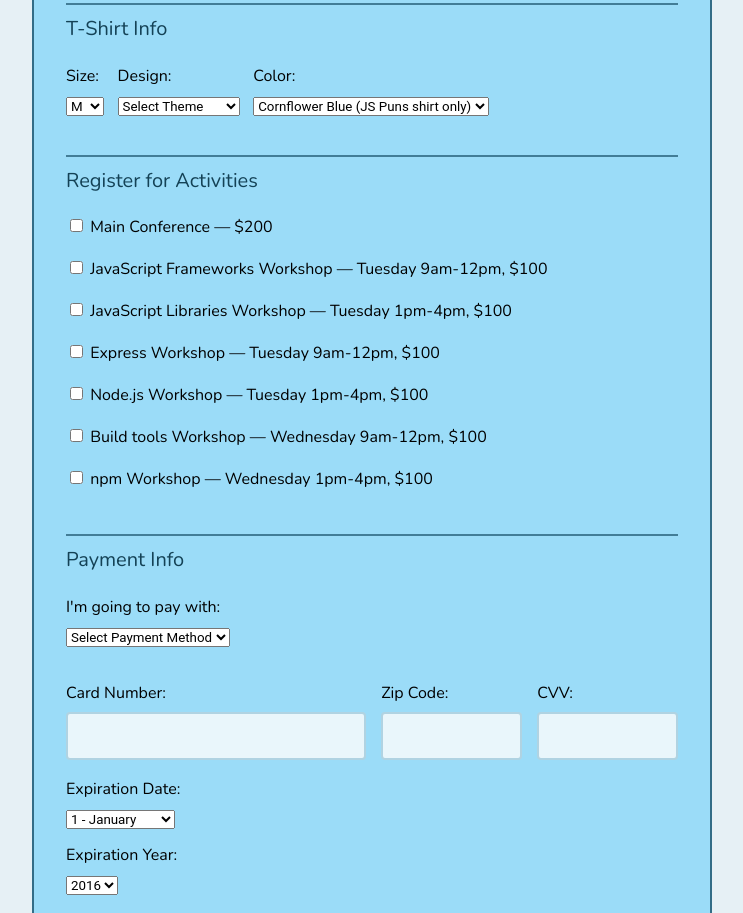
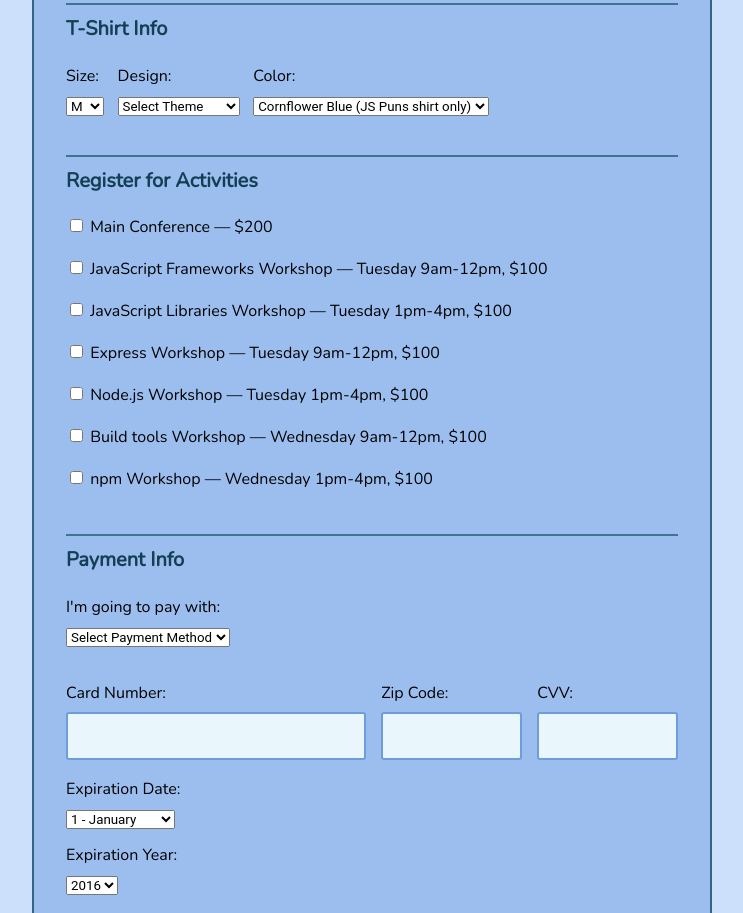
Before and after one commit to d-bryan/interactive-form, a plain HTML site: page index.html in a window 1280 px wide. Shown: the part 580-1493 px from the top of the page, without its empty margins (268-1011 px from the left). Drawn offline with nearby package versions, Linux system fonts and the light colour scheme.

Commit message:
updated files from community before starting

```diff
--- a/css/style.css
+++ b/css/style.css
@@ -17,7 +17,7 @@ button {
 body {
   font: 1em/1.5;
   color: rgba(6, 49, 68, 0.9);
-	background: #e6f0f5;
+	background: #CDE0FB;
 }
 
 header {
@@ -40,9 +40,9 @@ a {
 
 form {
 	padding: .875em 1.875em 1.875em;
-	background: #9bdcf8;
+	background: #9BBEEF;
 	border: 2px solid rgba(8, 63, 87, 0.7);
-	border-radius: 4px;
+	border-radius: 3px;
 }
 
 fieldset,
@@ -62,7 +62,7 @@ button {
 }
 
 legend {
-	font-weight: 500;
+	font-weight: bold;
 	padding-top: .5em;
 	border-top: 2px solid rgba(8, 63, 87, 0.6);
 	margin-bottom: 1.125em;
@@ -90,8 +90,8 @@ input {
 	font-weight: 500;
 	padding: .8em;
 	background: #e9f6fb;
-	border: 2px solid #b0d3e2;
-	border-radius: 4px;
+	border: 2px solid #6F9DDC;
+	border-radius: 3px;
 	outline: none;
 }
 
@@ -118,8 +118,7 @@ button {
 }
 
 button:hover {
-	background: #0887bd;
-	border: 2px solid #f4f6f6;
+	background: #6F9DDC;
 }
 
 input,
--- a/index.html
+++ b/index.html
@@ -20,13 +20,13 @@
         <legend>Basic Info</legend>
 
         <label for="name">Name:</label>
-        <input type="text" id="name" name="user_name">
+        <input type="text" id="name" name="user-name">
 
         <label for="mail">Email:</label>
-        <input type="email" id="mail" name="user_email">
+        <input type="email" id="mail" name="user-email">
 
         <label for="title">Job Role</label>
-        <select id="title" name="user_title">
+        <select id="title" name="user-title">
           <option value="full-stack js developer">Full Stack JavaScript Developer</option>
           <option value="front-end developer">Front End Developer</option>
           <option value="back-end developer">Back End Developer</option>
@@ -41,7 +41,7 @@
 
         <div>
           <label for="size">Size:</label>
-          <select id="size" name="user_size">
+          <select id="size" name="user-size">
             <option value="small">S</option>
             <option value="medium" selected>M</option>
             <option value="large">L</option>
@@ -51,7 +51,7 @@
 
         <div>
           <label for="design">Design:</label>
-          <select id="design" name="user_design">
+          <select id="design" name="user-design">
             <option>Select Theme</option>
             <option value="js puns">Theme - JS Puns</option>
             <option value="heart js">Theme - I &#9829; JS</option>
@@ -73,21 +73,41 @@
 
       <fieldset class="activities">
         <legend>Register for Activities</legend>
-        <label><input type="checkbox" name="all"> Main Conference — $200</label>
-        <label><input type="checkbox" name="js-frameworks"> JavaScript Frameworks Workshop — Tuesday 9am-12pm, $100</label>
-        <label><input type="checkbox" name="js-libs"> JavaScript Libraries Workshop — Tuesday 1pm-4pm, $100</label>
-        <label><input type="checkbox" name="express"> Express Workshop — Tuesday 9am-12pm, $100</label>
-        <label><input type="checkbox" name="node"> Node.js Workshop — Tuesday 1pm-4pm, $100</label>
-        <label><input type="checkbox" name="build-tools"> Build tools Workshop — Wednesday 9am-12pm, $100</label>
-        <label><input type="checkbox" name="npm"> npm Workshop — Wednesday 1pm-4pm, $100</label>
+        <label>
+          <input type="checkbox" name="all" data-cost="$200"> Main Conference — $200
+        </label>
+        <label>
+          <input type="checkbox" name="js-frameworks" data-day-and-time="Tuesday 9am-12pm" data-cost="$100">
+          JavaScript Frameworks Workshop — Tuesday 9am-12pm, $100
+        </label>
+        <label>
+          <input type="checkbox" name="js-libs" data-day-and-time="Tuesday 1pm-4pm" data-cost="$100">
+          JavaScript Libraries Workshop — Tuesday 1pm-4pm, $100
+        </label>
+        <label>
+          <input type="checkbox" name="express" data-day-and-time="Tuesday 9am-12pm" data-cost="$100">
+          Express Workshop — Tuesday 9am-12pm, $100
+        </label>
+        <label>
+          <input type="checkbox" name="node" data-day-and-time="Tuesday 1pm-4pm" data-cost="$100">
+          Node.js Workshop — Tuesday 1pm-4pm, $100
+        </label>
+        <label>
+          <input type="checkbox" name="build-tools" data-day-and-time="Wednesday 9am-12pm" data-cost="$100">
+          Build tools Workshop — Wednesday 9am-12pm, $100
+        </label>
+        <label>
+          <input type="checkbox" name="npm" data-day-and-time="Wednesday 1pm-4pm" data-cost="$100">
+          npm Workshop — Wednesday 1pm-4pm, $100
+        </label>
 
       </fieldset>
       <fieldset>
         <legend>Payment Info</legend>
 
         <label for="payment">I'm going to pay with:</label>
-        <select id="payment" name="user_payment">
-          <option value="select_method">Select Payment Method</option>
+        <select id="payment" name="user-payment">
+          <option value="select method">Select Payment Method</option>
           <option value="credit card">Credit Card</option>
           <option value="paypal">PayPal</option>
           <option value="bitcoin">Bitcoin</option>
@@ -97,21 +117,21 @@
 
           <div class="col-6 col">
             <label for="cc-num">Card Number:</label>
-        	  <input id="cc-num" name="user_cc-num" type="text">
+        	  <input id="cc-num" name="user-cc-num" type="text">
           </div>
 
           <div class="col-3 col">
             <label for="zip">Zip Code:</label>
-            <input id="zip" name="user_zip" type="text">
+            <input id="zip" name="user-zip" type="text">
           </div>
 
           <div class="col-3 col">
             <label for="cvv">CVV:</label>
-            <input id="cvv" name="user_cvv" type="text">
+            <input id="cvv" name="user-cvv" type="text">
           </div>
 
           <label for="exp-month">Expiration Date:</label>
-          <select id="exp-month" name="user_exp-month">
+          <select id="exp-month" name="user-exp-month">
             <option value="1">1 - January</option>
             <option value="2">2 - February</option>
             <option value="3">3 - March</option>
@@ -126,7 +146,7 @@
             <option value="12">12 - December</option>
           </select>
           <label for="exp-year">Expiration Year:</label>
-          <select id="exp-year" name="user_exp-year">
+          <select id="exp-year" name="user-exp-year">
             <option value="2016">2016</option>
             <option value="2017">2017</option>
             <option value="2018">2018</option>
```
